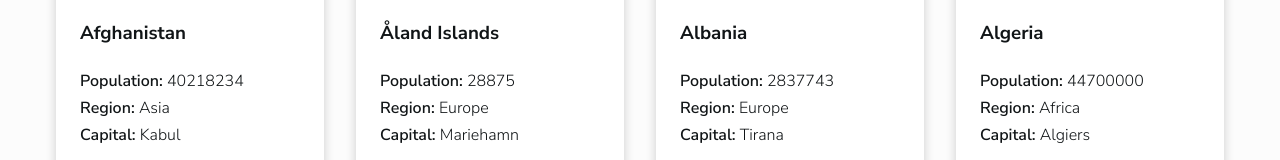
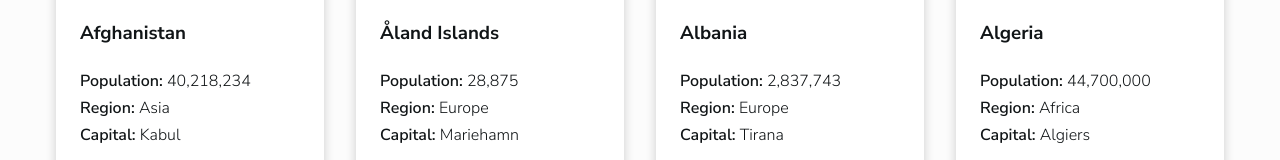
Before and after one commit to nathaliaif/rest-countries-api-react, a React (Vite) app: page /#/ in a window 1280 px wide. Shown: the part 450-610 px from the top of the page. Built offline with nearby package versions, Linux system fonts and the light colour scheme.

Commit message:
feat: format population display

```diff
--- a/src/pages/details.tsx
+++ b/src/pages/details.tsx
@@ -62,7 +62,7 @@ export default function Details() {
               </p>
               <p className="info__text">
                 <span className="info__title">Population: </span>
-                {country.population}
+                {country.population.toLocaleString("en-US")}
               </p>
               <p className="info__text">
                 <span className="info__title">Region: </span>
--- a/src/pages/home.tsx
+++ b/src/pages/home.tsx
@@ -91,7 +91,7 @@ export default function Home() {
               <div className="card__infos">
                 <p>
                   <span className="card__info-title">Population: </span>
-                  {value.population}
+                  {value.population.toLocaleString("en-US")}
                 </p>
                 <p>
                   <span className="card__info-title">Region: </span>
--- a/src/styles/details.css
+++ b/src/styles/details.css
@@ -64,6 +64,10 @@
   }
 }
 
+.country-flag {
+  box-shadow: var(--box-shadow);
+}
+
 @media screen and (min-width: 1000px) {
   .main-container {
     width: 1200px;
```
